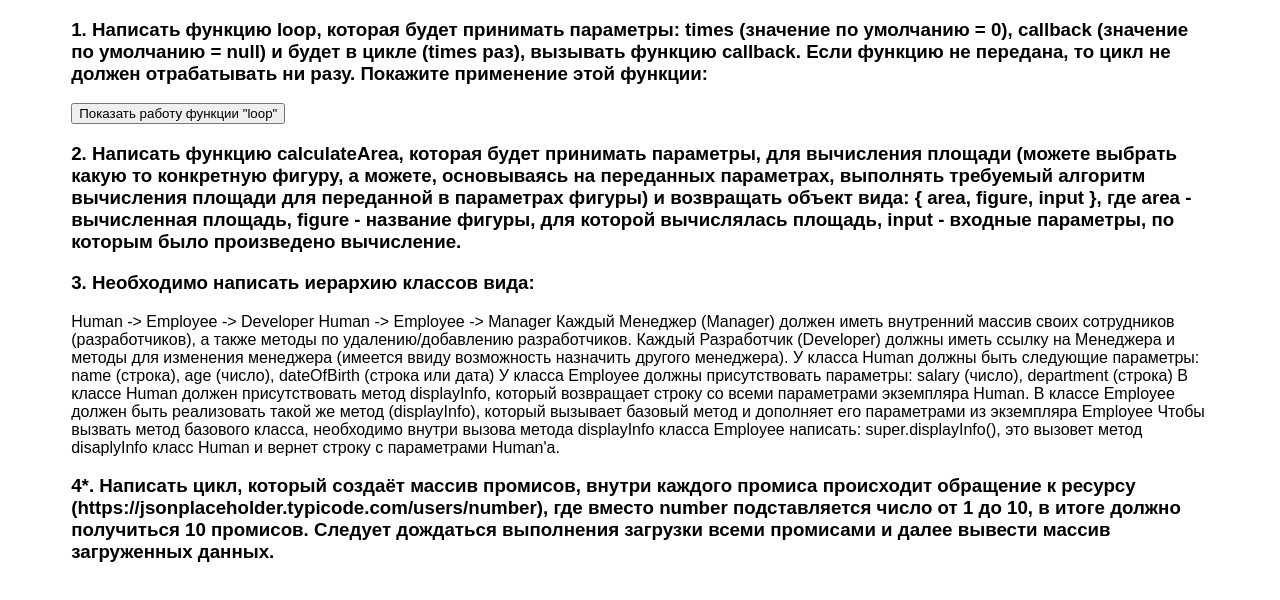
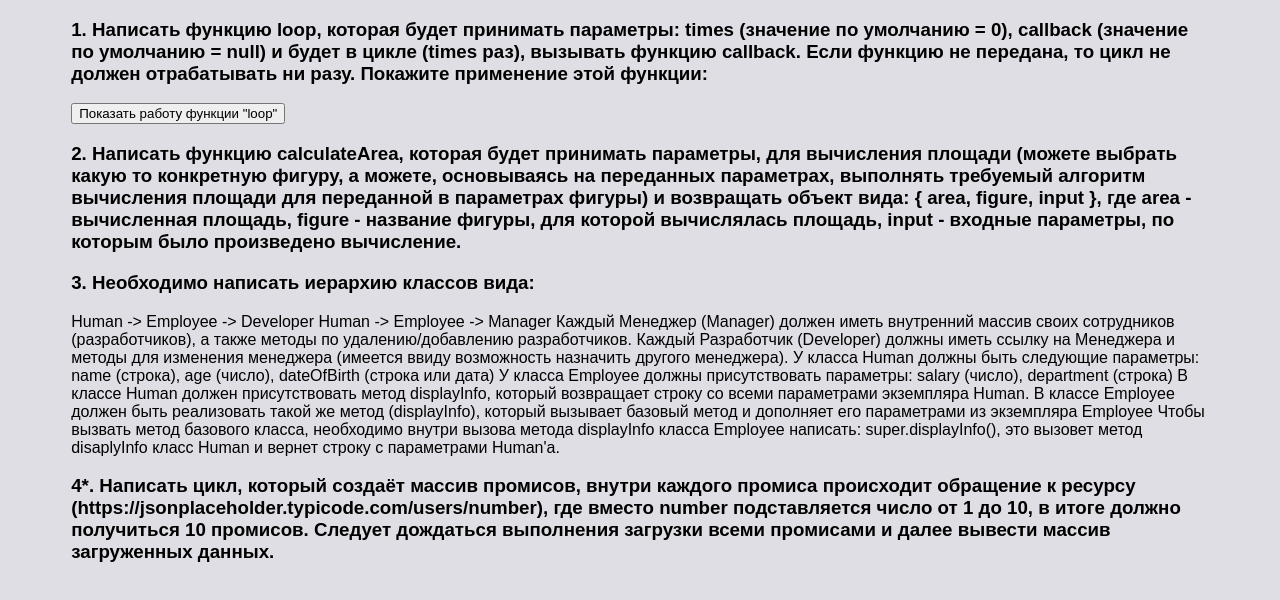
Before and after one commit to NKV-88/react, a plain HTML site: page index.html in a window 1280 px wide. Drawn offline with Linux system fonts and the light colour scheme.

Commit message:
Цвет фона поменял)

```diff
--- a/CSS/style.css
+++ b/CSS/style.css
@@ -4,3 +4,7 @@
 	margin: auto;
 
 }
+
+body {
+	background-color: #DEDEE4;
+}
```
